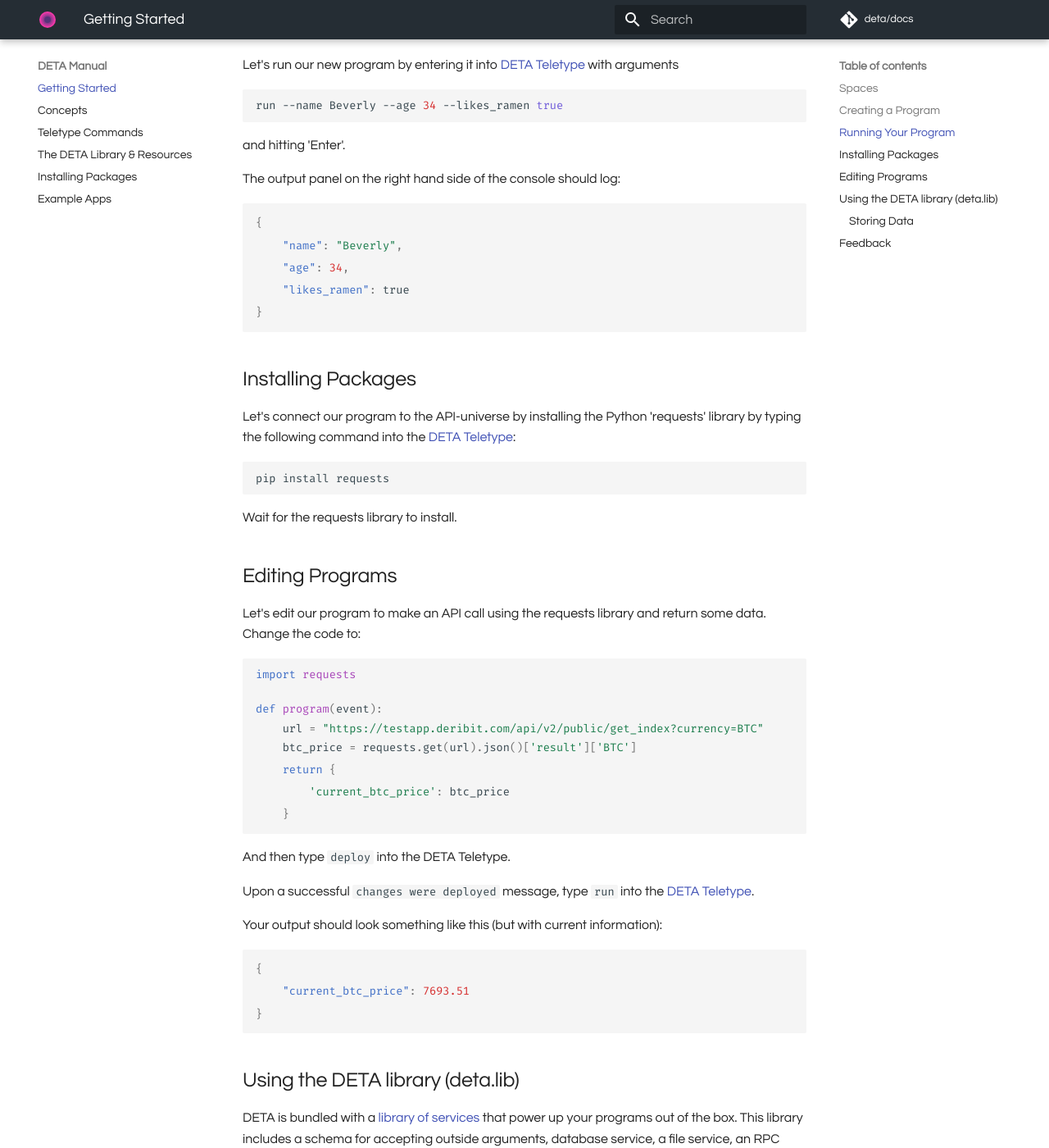
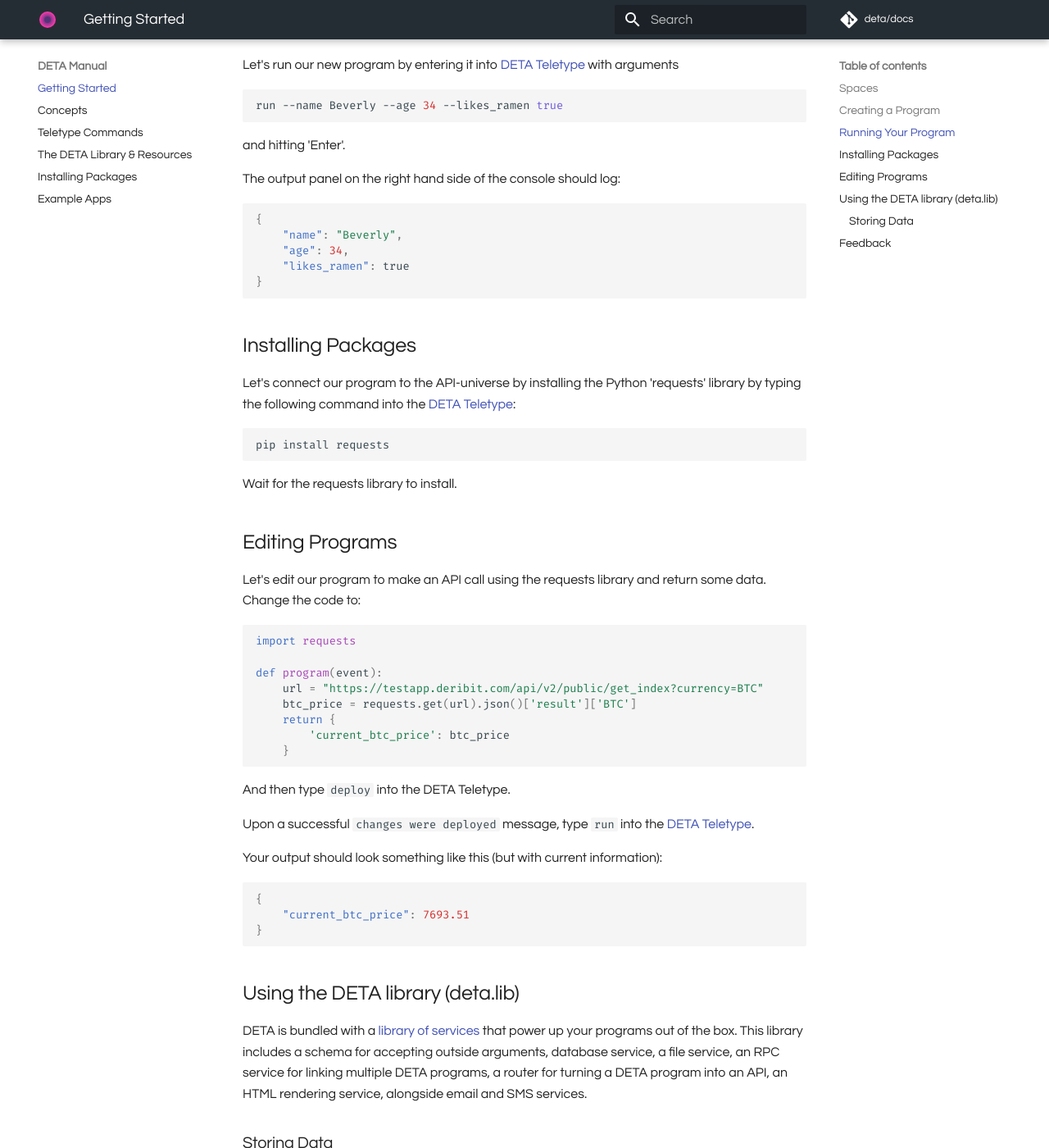
Before and after one commit to fmquaglia/manual, an MkDocs documentation site: the page built from docs/index.md, in a window 1280 px wide and 1400 px high, scrolled down 560 px. Shown: the whole window at 82% size. Built offline with MkDocs 1.6.1 and Material for MkDocs 9.7.7, drawn with Linux system fonts in a browser that asks for light colours; comment, search, counter and statistics services are not loaded.

Commit message:
#6 remove line height

```diff
--- a/docs/css/extra.css
+++ b/docs/css/extra.css
@@ -8,10 +8,6 @@
 Default text color
 and background color
 */
-
-.p {
-    line-height: 2em !important;
-}
 
 .md-header, .md-footer-nav {
     background-color: #252D34 !important;
```
